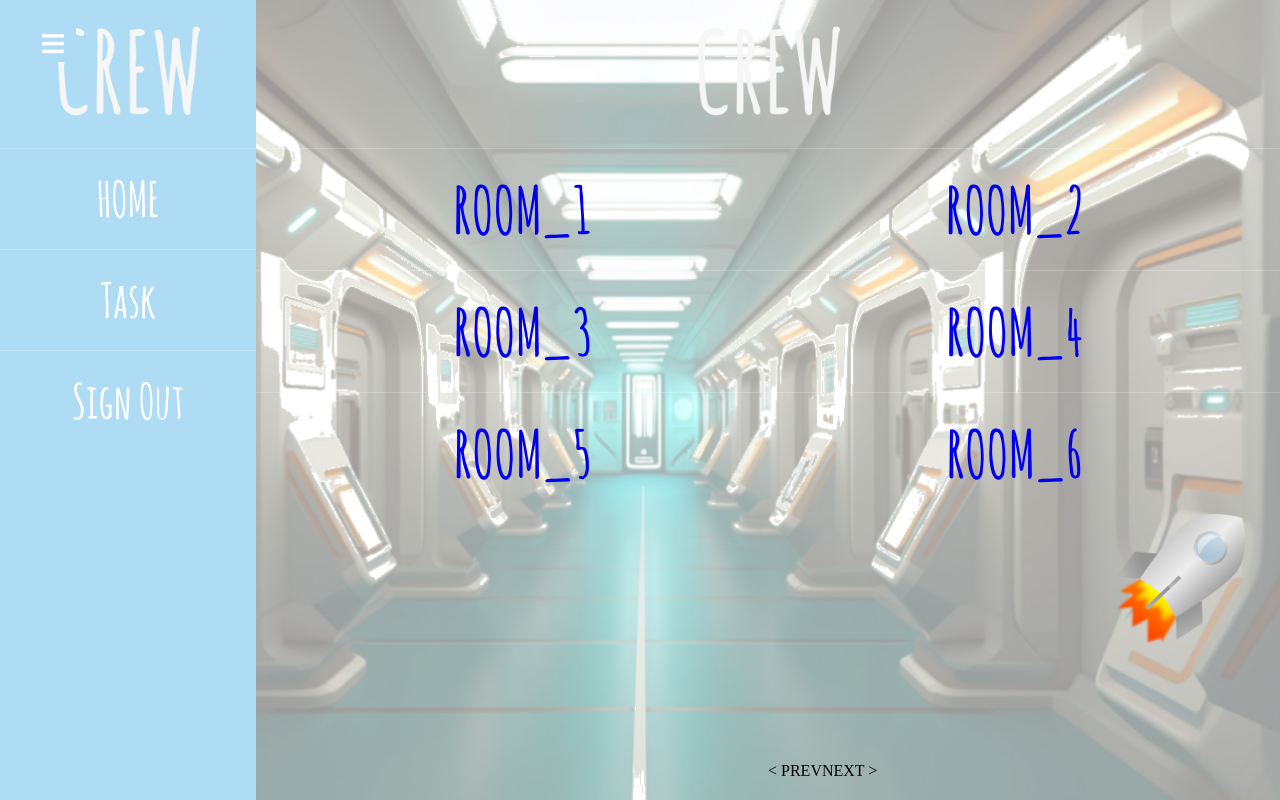
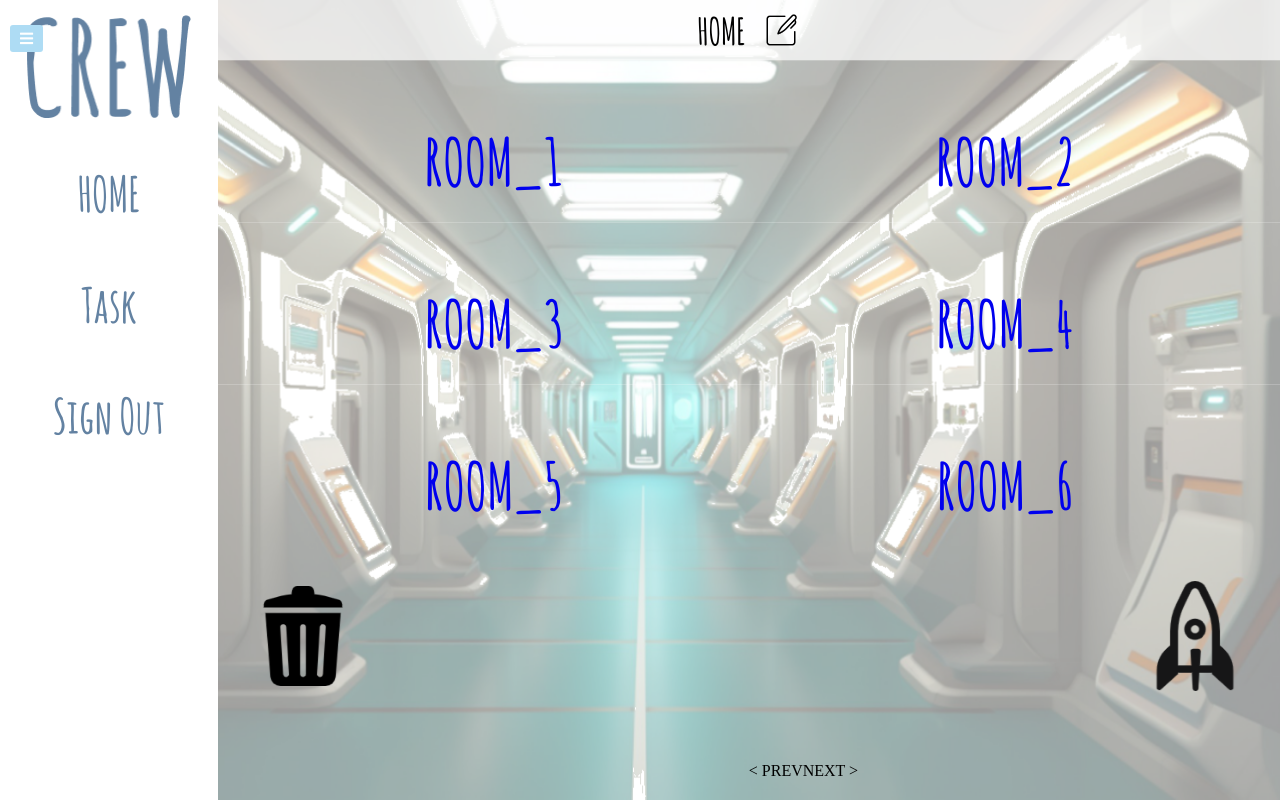
Before and after one commit to DteamRaretech/crew, a Flask app: page / in a window 1280 px wide. Run offline with Flask 2, Linux system fonts and the light colour scheme; the visitor is signed in with stand-in values (Sample User, id 1); data comes from the database, SQL or seed files in the repository; data that the repository does not hold is empty.

Commit message:
index.htmlの編集

```diff
--- a/crewapp/static/css/sample.css
+++ b/crewapp/static/css/sample.css
@@ -27,11 +27,12 @@ body {
     /*background-color: aquamarine;*/
 }
 .sidebar img{
-    width: 225px;
+    width: 165px;
+    padding-top: 15px;
 }
 .sidebar {
-    background: rgb(174, 220, 244);
-    width: 20%;
+  background-color: rgb(255, 255, 255);
+    width: 17%;
     height: 100%;
     transition: all 0.5s;
     text-align: center;
@@ -40,12 +41,13 @@ body {
     display: block;
     height: 100%;
     width: 100%;
-    line-height: 100px;
-    color: white;
+    line-height: 80px;
+    color: #6382a2;
     font-size: 3rem;
     font-family: "myfont";
     text-align: center;
     border-top: 1px solid rgba(255, 255, 255, 0.2);
+    padding-top: 30px;
     transition: 0.7s;
 }
 
@@ -61,11 +63,37 @@ ul li:hover a {
 .mainbar {
     /*background: rgb(93, 186, 237);*/
     position: relative;
-    width: 80%;
+    width: 83%;
     height: 100%;
     transition: all 0.5s;
     text-align: center
 }
+/*content header*/
+.content-header{
+  display: flex;
+  justify-content: center;
+  align-items: center;
+  background-color: rgba(255, 255, 255, 0.7);
+}
+
+.content-header p{
+  font-family: myfont;
+  font-size: 2.3rem;
+  margin: 0 10px 0 0;
+  padding-top: 3px;
+  padding-bottom: 2px;
+  padding-left: 5px;
+}
+
+.content-header img{
+  max-width: 40px;
+  height: 60px;
+  margin: 0 0 0 10px;
+  padding-bottom: 13px;
+  padding-top: 14px;
+  padding-right: 8px;
+}
+
 .room_1,.room_2,.room_3{
     /*background-color: aqua;*/
     display: flex;
@@ -76,17 +104,41 @@ ul li:hover a {
     font-size: 4rem;
     font-family: "myfont";
     text-align: center;
+    padding-top: 60px;
     /*border-top: 1px solid rgba(255, 255, 255, 0.2);*/
     transition: 0.7s;
 }
 .add_button img{
-    width: 130px;
+    width: 110px;
     margin-left: auto;
+    cursor: pointer;
+    transition-duration: 0.5s;
   }
   .add_button{
     text-align: right;
     position: absolute;
-    right: 35px;
+    right: 30px;
+    padding-top: 35px;
+  }
+  .add_button:hover img{
+    transform: scale(1.2);
+    transition-duration: 0.5s;
+  }
+  .delete_button img{
+    width: 100px;
+    margin-right: auto;
+    cursor: pointer;
+    transition-duration: 0.5s;
+  }
+  .delete_button{
+    text-align: left;
+    position: absolute;
+    left: 35px;
+    padding-top: 40px;
+  }
+  .delete_button:hover img{
+    transform: scale(1.2);
+    transition-duration: 0.5s;
   }
  .pagination-container{
     display:inline-flex;
@@ -117,20 +169,20 @@ ul li:hover a {
     border-radius: 3px;
   }
   label #hamburger{
-    left: 30px;
+    left: 10px;
     top: 25px;
-    font-size: 25px;
+    font-size: 15px;
     color: white;
-    padding: 6px 12px;
+    padding: 6px 10px;
     transition: all 0.5s;
   }
   label #cancel{
     z-index: 10;
-    left: -260px;
+    left: -240px;
     top: 17px;
-    font-size: 30px;
+    font-size: 15px;
     color: white;
-    padding: 4px 9px;
+    padding: 4px 7px;
     transition: all 0.5s;
   }
   #check:checked ~ .sidebar{
--- a/crewapp/templates/registation/index.html
+++ b/crewapp/templates/registation/index.html
@@ -16,7 +16,7 @@
     <div class="body">
 
       <div class="sidebar">
-       <header><img src="../../static/img/CREW-logo-text.png" alt="CREW"></header>
+       <header><img src="../../static/img/CREW-logo2.png  " alt="CREW"></header>
        <ul>
         <li>
           <a href="#">HOME</a>
@@ -31,7 +31,10 @@
       </ul>
       </div>
       <div class="mainbar">
-       <header><img src="../../static/img/CREW-logo-text.png" alt="main"></header>
+        <div class="content-header">
+          <p>HOME</p>
+          <img src="../../static/img/edit.png">
+      </div>
        <div class="room_1">
         <div>
           <a href="#">ROOM_1</a>
@@ -83,8 +86,11 @@
       </div>
     </div>
     <div class="add_button">
-      <a href="#"><img src="../../static/img/add_button.png" alt="追加"></a>
+      <a href="#"><img src="../../static/img/add_button5.png" alt="追加"></a>
       </div>
+      <div class="delete_button">
+        <a href="#"><img src="../../static/img/CREW-logo-delete.png" alt="削除"></a>
+        </div>
       </div>
   </body>
 </html>
```
Also changed, not shown: crewapp/static/img/CREW-logo-delete.png (added), crewapp/static/img/add_button2.png (added), crewapp/static/img/add_button3.png (added), crewapp/static/img/add_button4.png (added), crewapp/static/img/add_button5.png (added).
